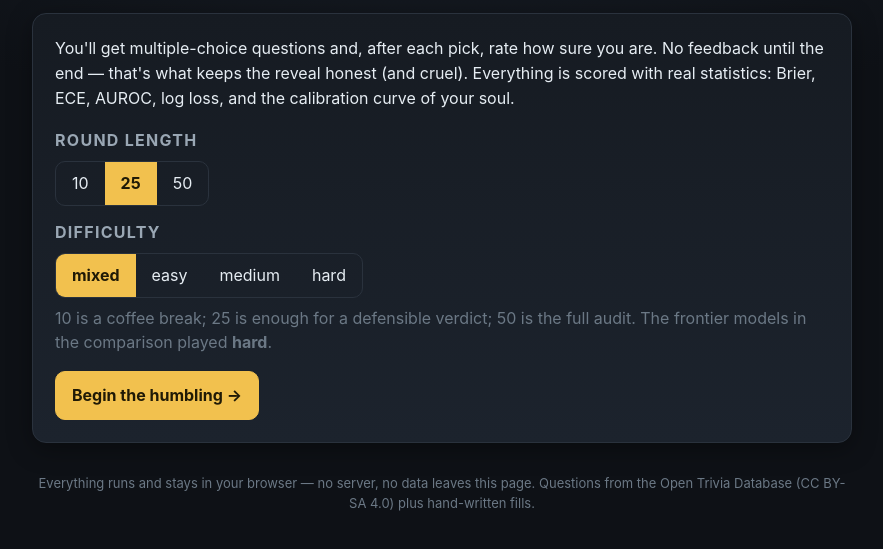
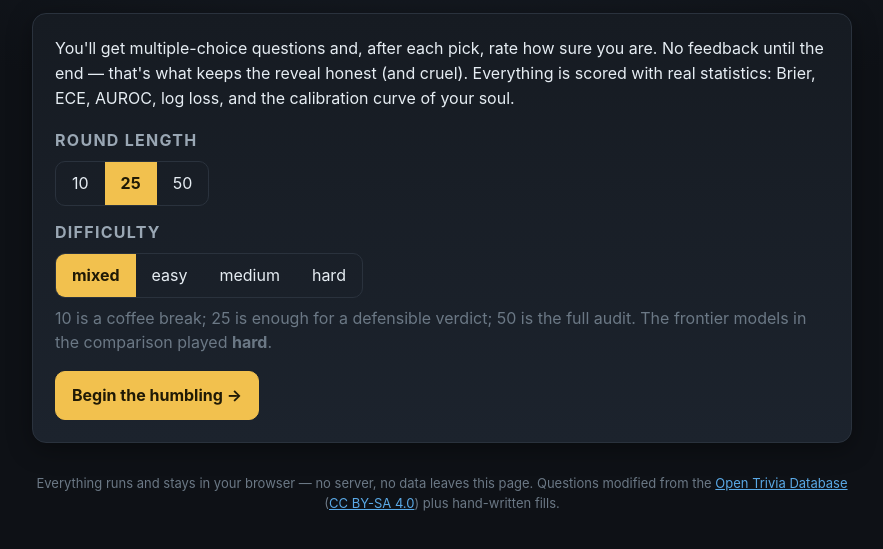
Before and after one commit to jacobj10/calibrateme, a plain HTML site: page index.html in a window 1280 px wide. Shown: the part 139-688 px from the top of the page, without its empty margins (198-1081 px from the left). Drawn offline with Linux system fonts and the light colour scheme.

Commit message:
Add license files and CC BY-SA attribution for the question bank
OpenTDB questions are CC BY-SA 4.0; close the compliance gaps:
- LICENSE (MIT) for the code, scoping out the question bank explicitly.
- LICENSE-questions.md: CC BY-SA 4.0 notice for the bank, OpenTDB
  attribution, license-text link, and the full list of modifications
  (BY-SA requires marking changes).
- README: license section + license-text links + 'modified from' wording.
- In-app footer: OpenTDB and CC BY-SA 4.0 are now links.

Co-Authored-By: Claude Opus 4.8 <noreply@anthropic.com>

```diff
--- a/index.html
+++ b/index.html
@@ -1351,7 +1351,9 @@ const AI_BASELINES = /*__AI_START__*/{
       </div>
       ${career}
       <p class="footer">Everything runs and stays in your browser — no server, no data leaves this page.
-      Questions from the Open Trivia Database (CC BY-SA 4.0) plus hand-written fills.</p>`;
+      Questions modified from the <a href="https://opentdb.com" target="_blank" rel="noopener">Open Trivia Database</a>
+      (<a href="https://creativecommons.org/licenses/by-sa/4.0/" target="_blank" rel="noopener">CC BY-SA 4.0</a>)
+      plus hand-written fills.</p>`;
 
     app.querySelectorAll("[data-len]").forEach((b) =>
       b.addEventListener("click", () => { S.roundLen = +b.dataset.len; renderHome(); }));
```
Also changed, not shown: 3 other files.
